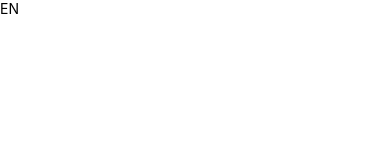
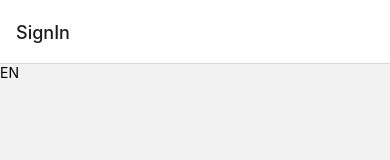
Before and after one commit to mayckondf/Series-Zone, a React Native app: screen /SignIn in a window 390 px wide. Shown: the top 160 px of the page. Built offline with nearby package versions, Linux system fonts and the light colour scheme.

Commit message:
feat: add navigation

```diff
--- a/package.json
+++ b/package.json
@@ -12,10 +12,14 @@
     "postinstall": "yarn pod"
   },
   "dependencies": {
+    "@react-navigation/native": "^6.0.10",
+    "@react-navigation/native-stack": "^6.6.1",
     "i18next": "^21.6.16",
     "react": "17.0.2",
     "react-i18next": "^11.16.7",
     "react-native": "0.68.1",
+    "react-native-safe-area-context": "^4.2.4",
+    "react-native-screens": "^3.13.1",
     "styled-components": "^5.3.5"
   },
   "devDependencies": {
--- a/src/App.tsx
+++ b/src/App.tsx
@@ -1,19 +1,13 @@
 import '@src/languages';
 import React from 'react';
 
-import { useTranslation } from 'react-i18next';
-import { Text, View } from 'react-native';
-
+import Routes from './routes';
 import Theme from './theme';
 
 const App: React.FC = () => {
-  const { t } = useTranslation();
-
   return (
     <Theme>
-      <View>
-        <Text>{t('REGION')}</Text>
-      </View>
+      <Routes />
     </Theme>
   );
 };
--- /dev/null
+++ b/src/pages/SignIn/index.tsx
@@ -0,0 +1,16 @@
+import React from 'react';
+
+import { useTranslation } from 'react-i18next';
+import { Text, View } from 'react-native';
+
+const SignIn: React.FC = () => {
+  const { t } = useTranslation();
+
+  return (
+    <View>
+      <Text>{t('REGION')}</Text>
+    </View>
+  );
+};
+
+export default SignIn;
--- /dev/null
+++ b/src/routes/index.tsx
@@ -0,0 +1,30 @@
+import * as React from 'react';
+
+import {
+  createNavigationContainerRef,
+  NavigationContainer,
+} from '@react-navigation/native';
+import { createNativeStackNavigator } from '@react-navigation/native-stack';
+import SignIn from '@src/pages/SignIn';
+
+const Stack = createNativeStackNavigator();
+
+export const navigationRef = createNavigationContainerRef();
+
+const Routes: React.FC = () => {
+  return (
+    <NavigationContainer ref={navigationRef}>
+      <Stack.Navigator>
+        <Stack.Screen name="SignIn" component={SignIn} />
+      </Stack.Navigator>
+    </NavigationContainer>
+  );
+};
+
+export default Routes;
+
+export const navigate = (name: string, params: any) => {
+  if (navigationRef.isReady()) {
+    navigationRef.navigate(name as never, params as never);
+  }
+};
```
Also changed, not shown: 2 other files (tests, documents, lock files or other folders).
